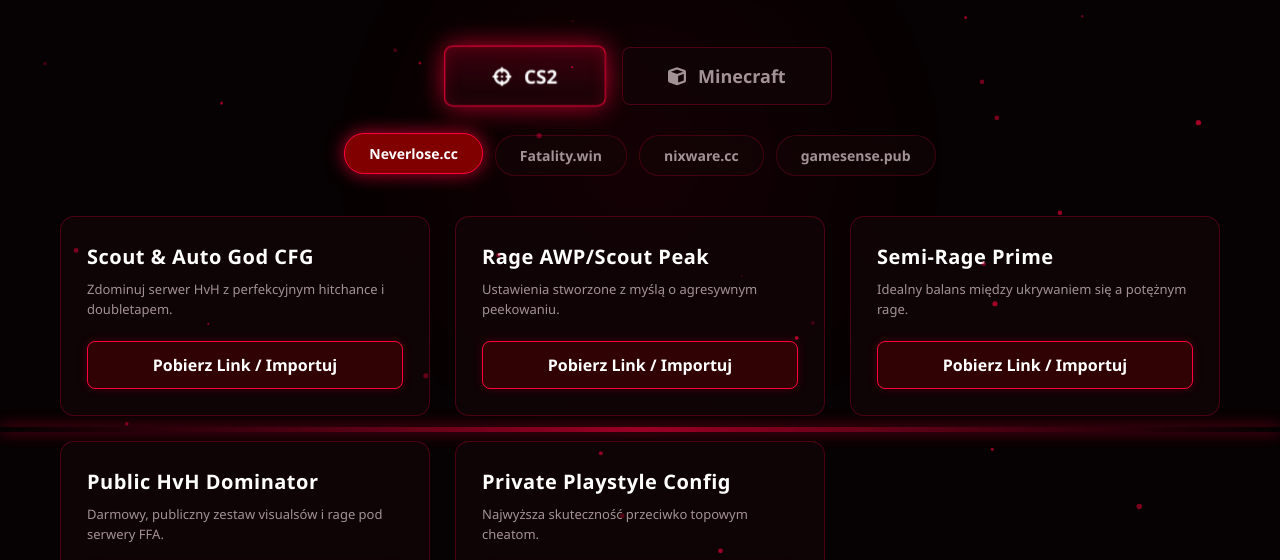
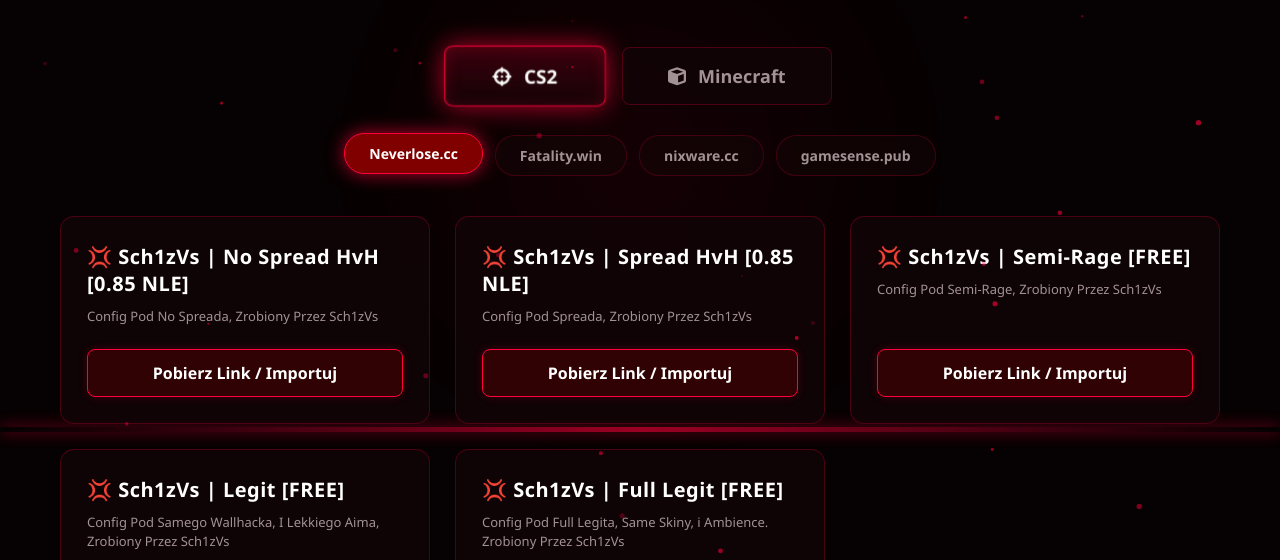
Before and after one commit to Sch1zVs/sch1zvs_public, a plain HTML site: page index.html in a window 1280 px wide. Shown: the part 240-800 px from the top of the page. Drawn offline with Linux system fonts and the light colour scheme.

Commit message:
Update4
Dodane Pierwsze CFG'i

```diff
--- a/index.html
+++ b/index.html
@@ -441,11 +441,11 @@
         // Baza danych konfiguracji
         const configData = {
             neverlose: [
-                { name: "Scout & Auto God CFG", desc: "Zdominuj serwer HvH z perfekcyjnym hitchance i doubletapem.", link: "https://neverlose.cc/" },
-                { name: "Rage AWP/Scout Peak", desc: "Ustawienia stworzone z myślą o agresywnym peekowaniu.", link: "https://neverlose.cc/" },
-                { name: "Semi-Rage Prime", desc: "Idealny balans między ukrywaniem się a potężnym rage.", link: "https://neverlose.cc/" },
-                { name: "Public HvH Dominator", desc: "Darmowy, publiczny zestaw visualsów i rage pod serwery FFA.", link: "https://neverlose.cc/" },
-                { name: "Private Playstyle Config", desc: "Najwyższa skuteczność przeciwko topowym cheatom.", link: "https://neverlose.cc/" }
+                { name: "💢 Sch1zVs | No Spread HvH [0.85 NLE]", desc: "Config Pod No Spreada, Zrobiony Przez Sch1zVs", link: "https://neverlose.cc/market/item?id=Oafxtq" },
+                { name: "💢 Sch1zVs | Spread HvH [0.85 NLE]", desc: "Config Pod Spreada, Zrobiony Przez Sch1zVs", link: "https://neverlose.cc/market/item?id=JW7pwU" },
+                { name: "💢 Sch1zVs | Semi-Rage [FREE]", desc: "Config Pod Semi-Rage, Zrobiony Przez Sch1zVs", link: "https://neverlose.cc/market/item?id=sG64Zy" },
+                { name: "💢 Sch1zVs | Legit [FREE]", desc: "Config Pod Samego Wallhacka, I Lekkiego Aima, Zrobiony Przez Sch1zVs", link: "https://neverlose.cc/market/item?id=slXsJa" },
+                { name: "💢 Sch1zVs | Full Legit [FREE]", desc: "Config Pod Full Legita, Same Skiny, i Ambience. Zrobiony Przez Sch1zVs", link: "https://neverlose.cc/market/item?id=MCSFiR" }
             ]
         };
 
```
